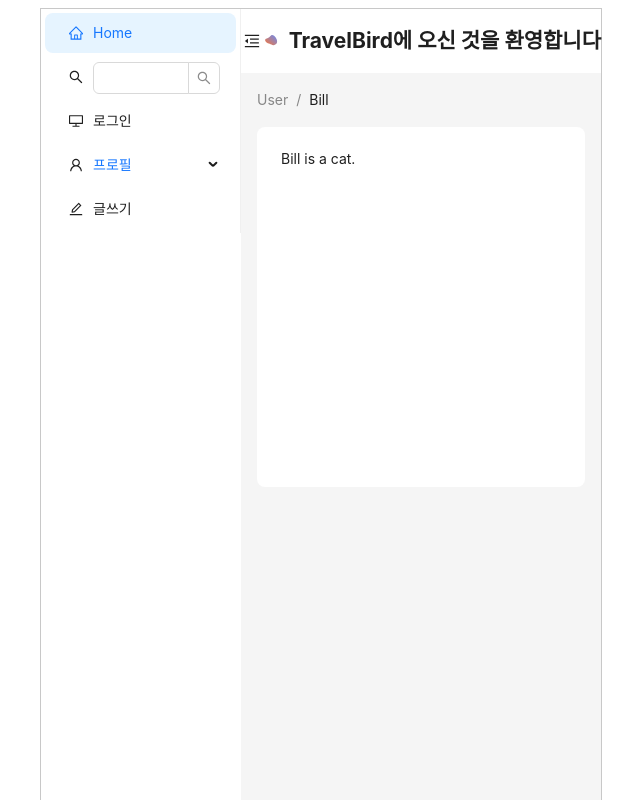
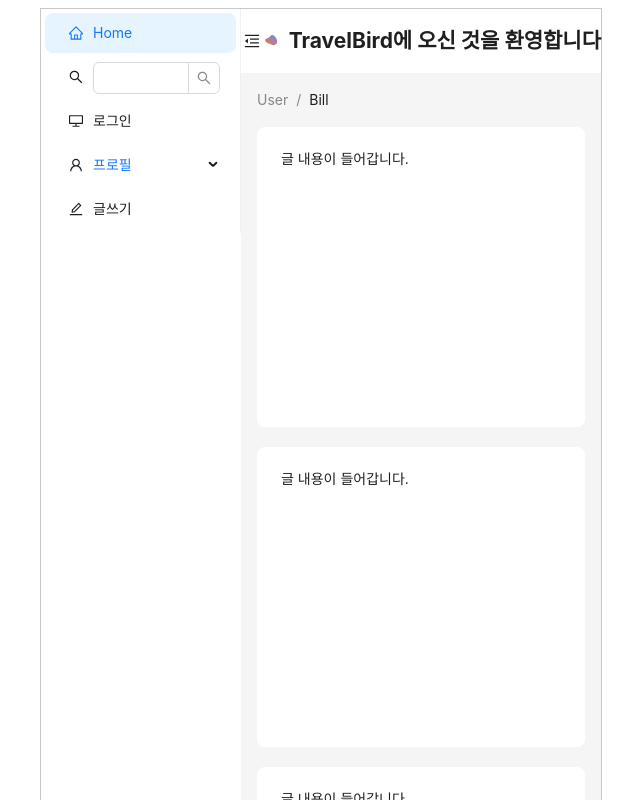
Before and after one commit to whansoo/SNS-APP, a Next.js app in the folder front/: page / in a window 1280 px wide. Shown: the top 800 px of the page, without its empty margins (319-959 px from the left). Built offline with nearby package versions, Linux system fonts and the light colour scheme.

Commit message:
feat: [front] 메인페이지 글 목록 디자인

```diff
--- a/front/components/AppLayout.tsx
+++ b/front/components/AppLayout.tsx
@@ -91,16 +91,20 @@
             <Breadcrumb.Item>User</Breadcrumb.Item>
             <Breadcrumb.Item>Bill</Breadcrumb.Item>
           </Breadcrumb>
+          {[1,2,3,4,5].map((star) => (
               <div
               style={{
                 padding: 24,
-              minHeight: 360,
+                marginBottom: '20px',
+                minHeight: 300,
                 background: colorBgContainer,
                 borderRadius: borderRadiusLG,
               }}
               >
-            Bill is a cat.
+              글 내용이 들어갑니다.
               </div>
+          ))}
+
         </Content>
         {/*footer 부분 */}
         <Footer style={{ textAlign: 'center' }}>
```
Lines whose indentation alone changed are shown as unchanged.
